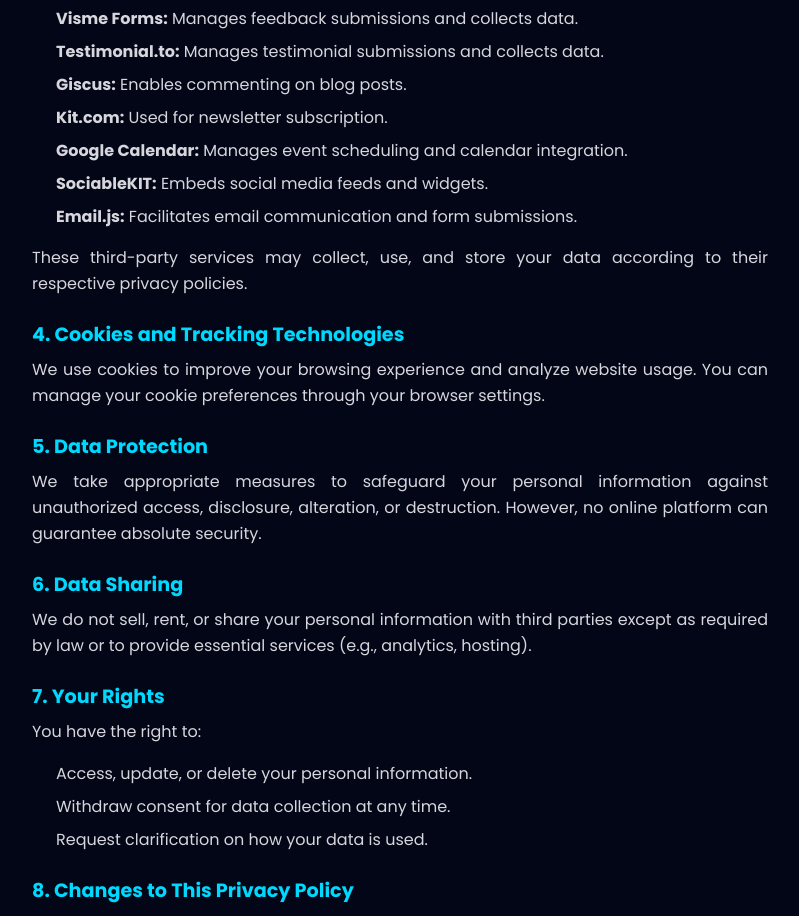
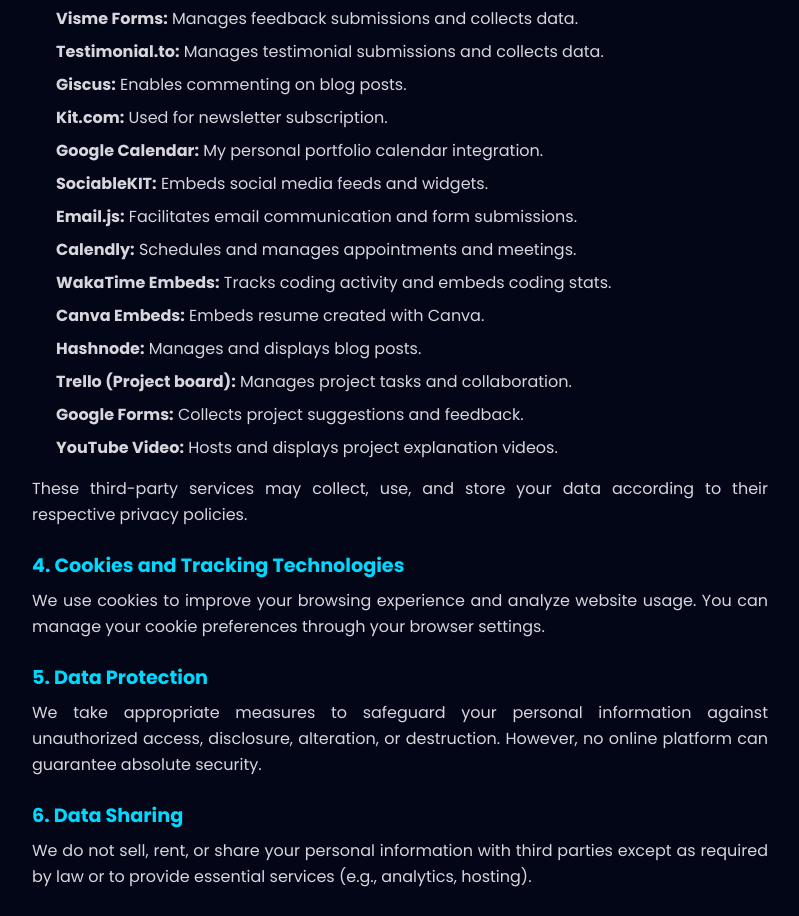
Before and after one commit to Saravanakumar2003/Portfolio, a Next.js app: page /privacypolicy in a window 1280 px wide. Shown: the part 860-1776 px from the top of the page, without its empty margins (240-1039 px from the left). Built offline with nearby package versions, Linux system fonts and the light colour scheme.

Commit message:
refactor: Update Privacy Policy and Terms & Conditions; revise last updated date and expand third-party services list

```diff
--- a/src/pages/privacypolicy.tsx
+++ b/src/pages/privacypolicy.tsx
@@ -42,9 +42,16 @@ export default function PrivacyPolicy() {
           <li><strong>Testimonial.to:</strong> Manages testimonial submissions and collects data.</li>
           <li><strong>Giscus:</strong> Enables commenting on blog posts.</li>
           <li><strong>Kit.com:</strong> Used for newsletter subscription.</li>
-        <li><strong>Google Calendar:</strong> Manages event scheduling and calendar integration.</li>
+          <li><strong>Google Calendar:</strong> My personal portfolio calendar integration.</li>
           <li><strong>SociableKIT:</strong> Embeds social media feeds and widgets.</li>
           <li><strong>Email.js:</strong> Facilitates email communication and form submissions.</li>
+          <li><strong>Calendly:</strong> Schedules and manages appointments and meetings.</li>
+          <li><strong>WakaTime Embeds:</strong> Tracks coding activity and embeds coding stats.</li>
+          <li><strong>Canva Embeds:</strong> Embeds resume created with Canva.</li>
+          <li><strong>Hashnode:</strong> Manages and displays blog posts.</li>
+          <li><strong>Trello (Project board):</strong> Manages project tasks and collaboration.</li>
+          <li><strong>Google Forms:</strong> Collects project suggestions and feedback.</li>
+          <li><strong>YouTube Video:</strong> Hosts and displays project explanation videos.</li>
         </ul>
         <p>These third-party services may collect, use, and store your data according to their respective privacy policies.</p>
 
```
Also changed, not shown: src/pages/terms&condition.tsx (+9 -2 lines). Lines whose indentation alone changed are shown as unchanged.
